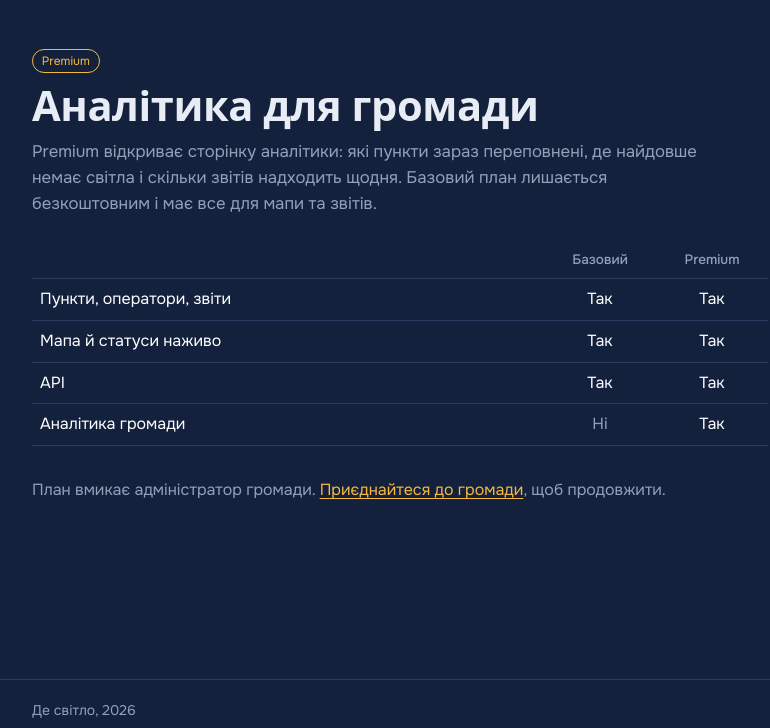
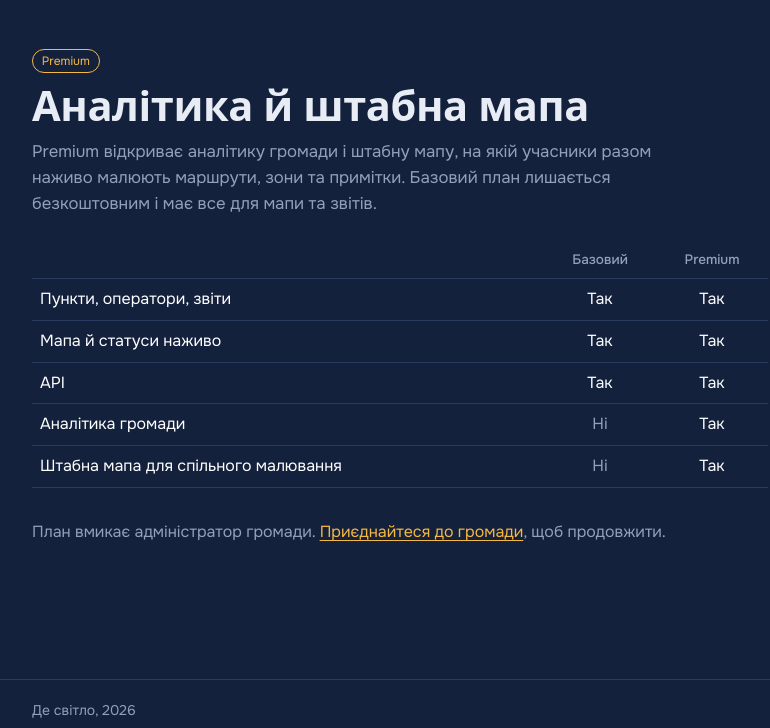
Before and after one commit to hopko-anastasiya/LAB-WEB, an ASP.NET Core app: page /Community/Premium in a window 1280 px wide. Shown: the part 58-786 px from the top of the page, without its empty margins (50-820 px from the left). Run offline with ASP.NET Core 8, Linux system fonts and the light colour scheme; the visitor is signed in with stand-in values (Sample User, id 1); the project's own start-up code is not run, and a stand-in starts its controllers and pages; some libraries are stand-ins or nearby versions; some web fonts are replaced.

Commit message:
links to the board for premium communities (C18)

```diff
--- a/src/LabWeb/Views/Community/Index.cshtml
+++ b/src/LabWeb/Views/Community/Index.cshtml
@@ -12,6 +12,9 @@
     <div class="d-flex flex-wrap gap-2">
         <feature name="@Features.Analytics">
             <a asp-controller="Analytics" asp-action="Index" class="btn btn-primary">Аналітика громади</a>
+        </feature>
+        <feature name="@Features.SharedBoard">
+            <a asp-controller="Board" asp-action="Index" class="btn btn-outline-primary">Штабна мапа</a>
         </feature>
         <feature name="@Features.Analytics" negate="true">
             <a asp-action="Premium" class="btn btn-outline-primary">Що дає Premium</a>
--- a/src/LabWeb/Views/Community/Premium.cshtml
+++ b/src/LabWeb/Views/Community/Premium.cshtml
@@ -5,9 +5,9 @@
 }
 <div class="premium-page">
     <span class="plan-tag plan-premium">Premium</span>
-    <h1 class="mt-2">Аналітика для громади</h1>
-    <p class="lead-muted">Premium відкриває сторінку аналітики: які пункти зараз переповнені, де найдовше немає
-        світла і скільки звітів надходить щодня. Базовий план лишається безкоштовним і має все для мапи та звітів.</p>
+    <h1 class="mt-2">Аналітика й штабна мапа</h1>
+    <p class="lead-muted">Premium відкриває аналітику громади і штабну мапу, на якій учасники разом наживо малюють маршрути,
+        зони та примітки. Базовий план лишається безкоштовним і має все для мапи та звітів.</p>
 
     <table class="table plan-table">
         <thead>
@@ -18,6 +18,7 @@
             <tr><td>Мапа й статуси наживо</td><td>Так</td><td>Так</td></tr>
             <tr><td>API</td><td>Так</td><td>Так</td></tr>
             <tr><td>Аналітика громади</td><td class="text-muted">Ні</td><td>Так</td></tr>
+            <tr><td>Штабна мапа для спільного малювання</td><td class="text-muted">Ні</td><td>Так</td></tr>
         </tbody>
     </table>
 
@@ -27,7 +28,7 @@
     }
     else if (community.Plan == Plan.Premium)
     {
-        <p>У громади «@community.Name» уже Premium. <a asp-controller="Analytics" asp-action="Index">Відкрити аналітику</a></p>
+        <p>У громади «@community.Name» уже Premium. <a asp-controller="Analytics" asp-action="Index">Відкрити аналітику</a> або <a asp-controller="Board" asp-action="Index">штабну мапу</a>.</p>
         @if (Model.IsCommunityAdmin)
         {
             <form asp-action="ChangePlan" method="post">
--- a/src/LabWeb/Views/Shared/_Layout.cshtml
+++ b/src/LabWeb/Views/Shared/_Layout.cshtml
@@ -46,8 +46,14 @@
                                         <feature name="@Features.Analytics">
                                             <li><a class="dropdown-item" asp-controller="Analytics" asp-action="Index">Аналітика</a></li>
                                         </feature>
+                                        <feature name="@Features.SharedBoard">
+                                            <li><a class="dropdown-item" asp-controller="Board" asp-action="Index">Штабна мапа</a></li>
+                                        </feature>
                                         <feature name="@Features.Analytics" negate="true">
                                             <li><a class="dropdown-item" asp-controller="Community" asp-action="Premium">Аналітика <span class="plan-tag">Premium</span></a></li>
+                                        </feature>
+                                        <feature name="@Features.SharedBoard" negate="true">
+                                            <li><a class="dropdown-item" asp-controller="Community" asp-action="Premium">Штабна мапа <span class="plan-tag">Premium</span></a></li>
                                         </feature>
                                     }
                                     else
```
